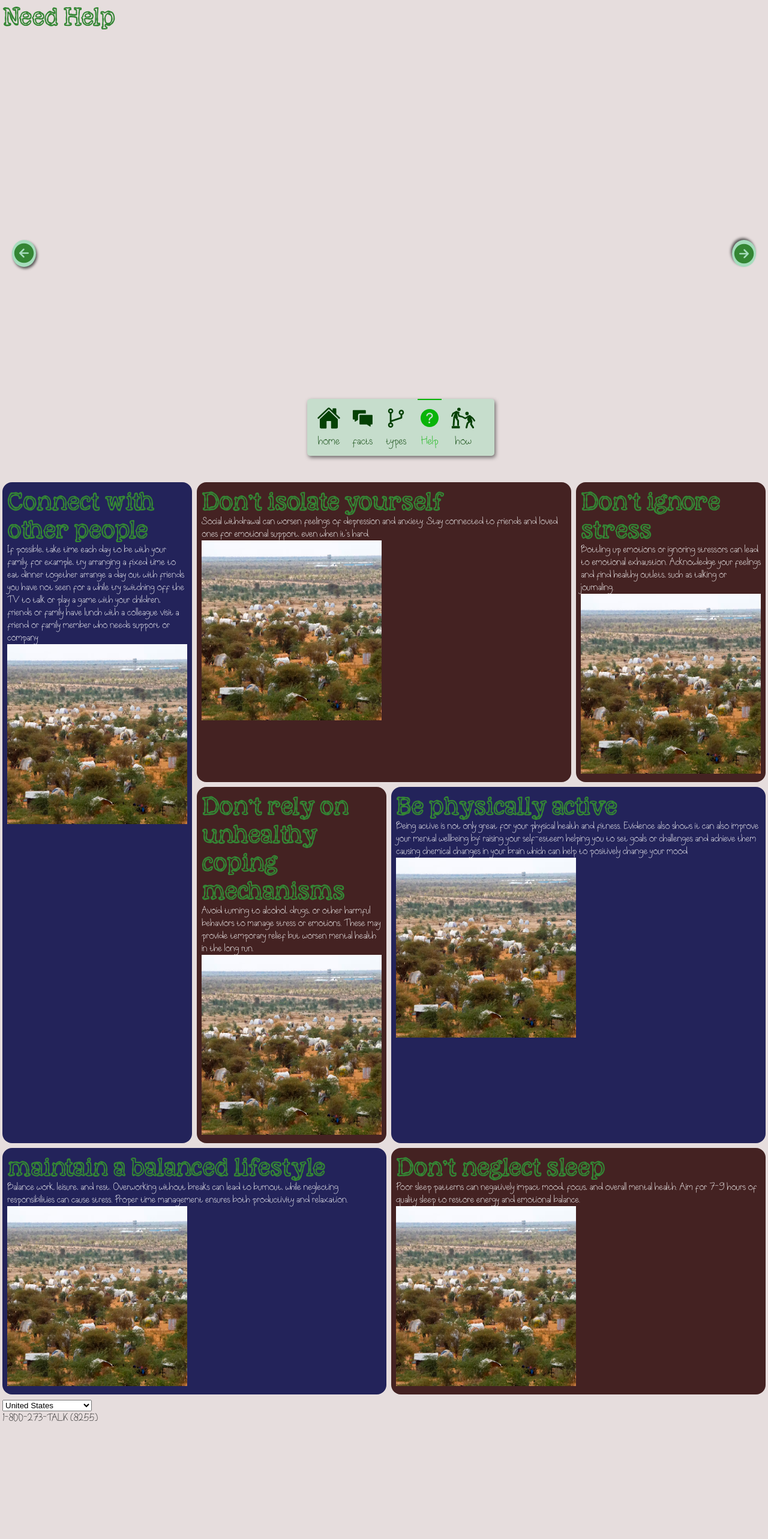
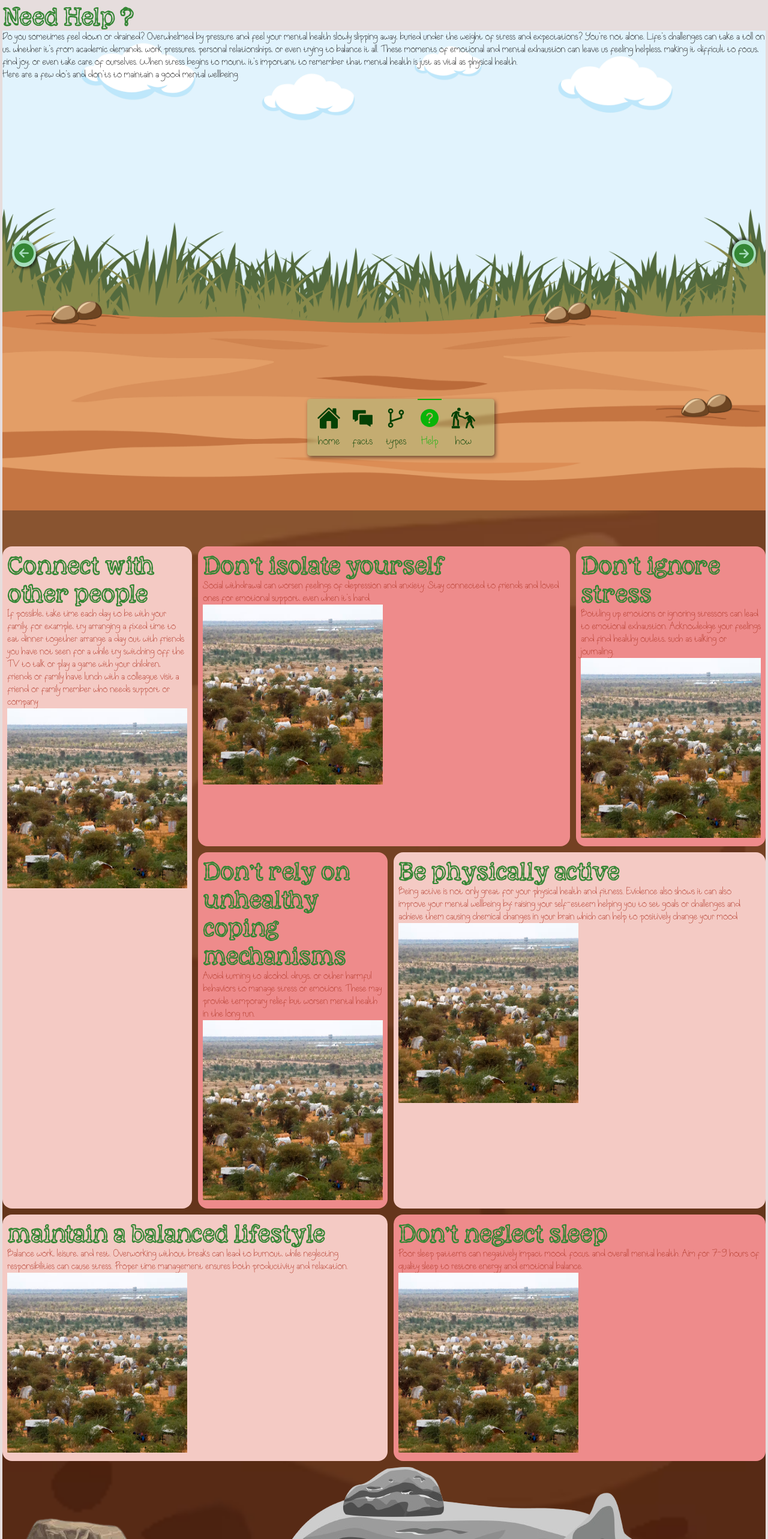
Before and after one commit to DannyK05/mental_health_awareness_site, a Next.js app: page /need-help in a window 1280 px wide. Shown: the top 2566 px of the page at 60% size. Before the commit the page ends 2379 px from the top, so only its background shows below. Built offline with nearby package versions, Linux system fonts and the light colour scheme.

Commit message:
feat: implemented need help page and added content changes

```diff
--- a/src/modules/mental-health-types/index.scss
+++ b/src/modules/mental-health-types/index.scss
@@ -1,5 +1,8 @@
 .mental-types__title {
   height: 100vh;
+  background-image: url(../../assets/images/night-forest.jpg);
+  background-position: top;
+  background-size: cover;
   h1 {
     text-align: center;
   }
--- a/src/modules/need-help/index.scss
+++ b/src/modules/need-help/index.scss
@@ -2,12 +2,18 @@
   padding: 4px;
   &__title {
     height: 100vh;
+    background-image: url("../../assets/images/field.jpg");
+    background-position: bottom;
+    background-size: cover;
+    background-repeat: no-repeat;
   }
   &__tips {
     display: grid;
     grid-template-columns: 1fr 1fr 1fr 1fr;
-    gap: 8px;
-
+    padding-top: 60px;
+    gap: 10px;
+    background-image: url("../../assets/images/soil.avif");
+    background-size: cover;
     .span-two-col {
       grid-column: span 2;
     }
@@ -17,17 +23,44 @@
     .span-full-col {
       grid-column: 1/5;
     }
+    h1 {
+      font-size: 2rem;
+    }
     &--positive {
-      background-color: rgb(35, 35, 90);
-      color: white;
+      background-color: #f4cac4;
+      color: #b33c2d;
       padding: 8px;
       border-radius: 16px;
     }
     &--negative {
-      background-color: rgb(68, 34, 34);
-      color: white;
+      background-color: #ee8b8b;
+      color: #b33c2d;
       padding: 8px;
       border-radius: 16px;
     }
+    &--hotline {
+      display: flex;
+      align-items: center;
+      justify-content: space-between;
+      position: relative;
+      .select {
+        select {
+          position: absolute;
+          top: 40%;
+          left: 4%;
+          padding: 4px;
+        }
+      }
+      .hotline {
+        p {
+          position: absolute;
+          top: 45%;
+          right: 30%;
+          color: white;
+          font-weight: 800;
+          font-size: 2rem;
+        }
+      }
+    }
   }
 }
--- a/src/modules/need-help/index.tsx
+++ b/src/modules/need-help/index.tsx
@@ -5,6 +5,8 @@ import { hotlines } from "@/data/hotlines";
 import Image from "next/image";
 import Test from "../../assets/images/refugee-camp.avif";
 import { useState } from "react";
+import Boulder from "../../assets/images/boulder.png";
+import Stone from "../../assets/images/stone.png";
 export default function NeedHelp() {
   const [selectedCountry, setSelectedCountry] = useState<string>(
     hotlines[0].country
@@ -22,8 +24,23 @@ export default function NeedHelp() {
   return (
     <PageLayout step={3}>
       <div className="mental-help">
+        <h1>Need Help ?</h1>
         <div className="mental-help__title">
-          <h1>Need Help</h1>
+          <p>
+            Do you sometimes feel down or drained? Overwhelmed by pressure and
+            feel your mental health slowly slipping away, buried under the
+            weight of stress and expectations? You're not alone. Life's
+            challenges can take a toll on us, whether it's from academic
+            demands, work pressures, personal relationships, or even trying to
+            balance it all. These moments of emotional and mental exhaustion can
+            leave us feeling helpless, making it difficult to focus, find joy,
+            or even take care of ourselves. When stress begins to mount, it's
+            important to remember that mental health is just as vital as
+            physical health.
+          </p>
+          <span>
+            Here are a few do's and don'ts to maintain a good mental wellbeing
+          </span>
         </div>
         <div className="mental-help__tips">
           <div className="mental-help__tips--negative span-two-col">
@@ -110,6 +127,8 @@ export default function NeedHelp() {
             <Image src={Test} alt="" width={300} height={300} />
           </div>
           <div className="mental-help__tips--hotline span-full-col">
+            <div className="select">
+              <Image src={Stone} alt="stone" />
               <select
                 title="country"
                 onChange={handleCountryChange}
@@ -121,7 +140,10 @@ export default function NeedHelp() {
                   </option>
                 ))}
               </select>
-            <div>{countryHotline}</div>
+            </div>
+            <div className="hotline">
+              <Image src={Boulder} alt="boulder" /> <p>{countryHotline}</p>
+            </div>
           </div>
         </div>
       </div>
```
Also changed, not shown: src/modules/mental-health-types/index.tsx (+12 -1 lines). Lines whose indentation alone changed are shown as unchanged.
